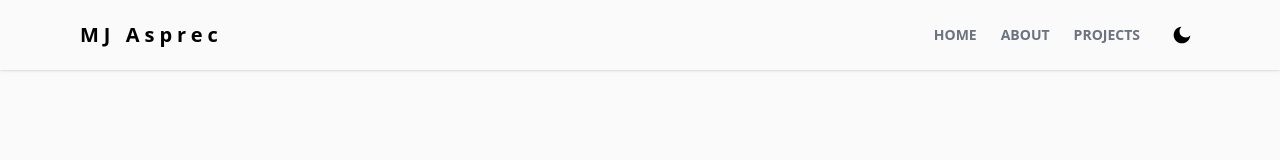
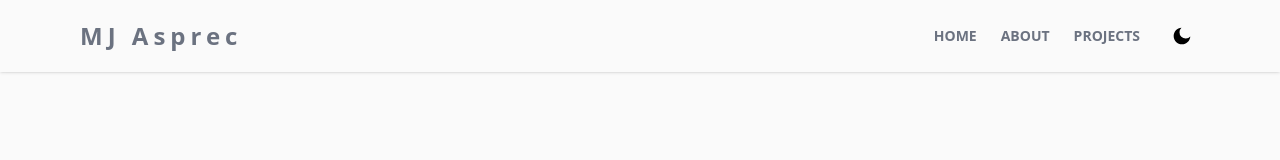
Before and after one commit to mjasprec14/next-portfolio, a Next.js app: page / in a window 1280 px wide. Shown: the top 160 px of the page. Built offline with nearby package versions, Linux system fonts and the light colour scheme.

Commit message:
fix: footer and navbar on darkmode

```diff
--- a/src/components/Footer/Footer.tsx
+++ b/src/components/Footer/Footer.tsx
@@ -14,7 +14,7 @@ const Footer = (props: Props) => {
       id='footer'
       className='mx-auto max-w-3xl px-4 sm:px-6 md:max-w-5xl'
     >
-      <hr className='w-full h-1 mx-auto mt-8 bg-neutral-200 border-0' />
+      <hr className='w-full h-1 mx-auto mt-8 bg-neutral-200 dark:bg-teal-500/50 border-0' />
 
       <div className='mx-auto p-4 flex flex-col text-center text-neutral-900 md:flex-row md:justify-between'>
         <div className='flex flex-row items-center justify-center space-x-1 text-neutral-500 dark:text-neutral-100'>
--- a/src/components/Navbar/Navbar.tsx
+++ b/src/components/Navbar/Navbar.tsx
@@ -39,7 +39,7 @@ const Navbar = (props: Props) => {
       <div className='md:flex md:items-center justify-between'>
         <div className='flex justify-between items-center'>
           <div className='md:py-5 md:block'>
-            <h2 className='text-[20px] text-black-500 font-bold tracking-[5px]'>
+            <h2 className='text-2xl text-gray-500 font-semibold tracking-[5px] dark:text-neutral-100'>
               MJ Asprec
             </h2>
           </div>
```
